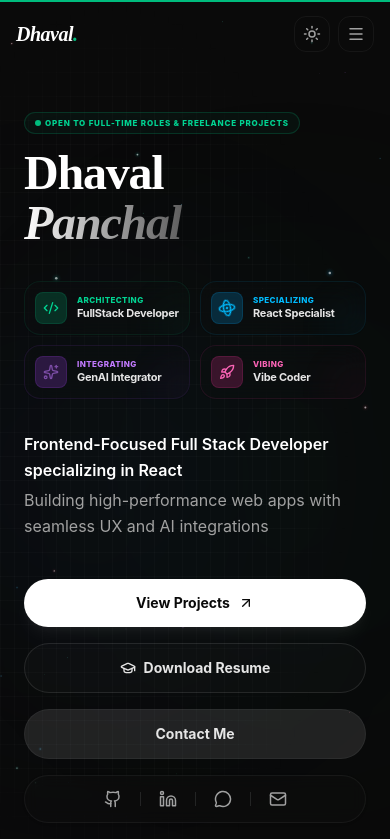
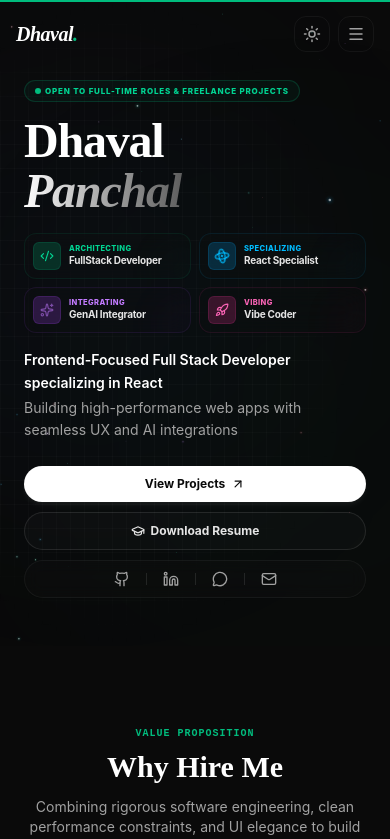
Before and after one commit to Wrap15/My-Portfolio, a React (Vite) app: page / in a window 390 px wide. Shown: the top 839 px of the page. Built offline with nearby package versions, Linux system fonts and the light colour scheme.

Commit message:
refactor(ui): update theme toggle and add view transition styles
Pass event objects to theme toggle handlers to support View Transitions API triggers. Add baseline CSS rules to configure view transition stacking order.

```diff
--- a/src/App.tsx
+++ b/src/App.tsx
@@ -53,7 +53,7 @@ import { SuccessConfetti } from './components/SuccessConfetti';
 import { HoverPreviewTooltip } from './components/HoverPreviewTooltip';
 import { playNavClickSound, playResumeChime, playHoverSound } from './lib/sounds';
 
-const Navbar = ({ theme, toggleTheme }: { theme: string, toggleTheme: () => void }) => {
+const Navbar = ({ theme, toggleTheme }: { theme: string, toggleTheme: (e?: React.MouseEvent) => void }) => {
   const [isScrolled, setIsScrolled] = useState(false);
   const [isMobileMenuOpen, setIsMobileMenuOpen] = useState(false);
 
@@ -114,9 +114,9 @@ const Navbar = ({ theme, toggleTheme }: { theme: string, toggleTheme: () => void
           ))}
 
           <button
-            onClick={() => {
+            onClick={(e) => {
               playNavClickSound();
-              toggleTheme();
+              toggleTheme(e);
             }}
             className="relative p-2 w-9 h-9 flex items-center justify-center overflow-hidden rounded-full hover:bg-neutral-100 dark:hover:bg-white/5 text-neutral-600 dark:text-neutral-400 hover:text-neutral-950 dark:hover:text-white transition-all shadow-sm border border-neutral-200 dark:border-white/10"
             aria-label="Toggle theme"
@@ -152,9 +152,9 @@ const Navbar = ({ theme, toggleTheme }: { theme: string, toggleTheme: () => void
         {/* Mobile Toggle */}
         <div className="flex items-center gap-2 md:hidden">
           <button
-            onClick={() => {
+            onClick={(e) => {
               playNavClickSound();
-              toggleTheme();
+              toggleTheme(e);
             }}
             className="relative p-2 w-9 h-9 flex items-center justify-center overflow-hidden rounded-xl text-neutral-600 dark:text-neutral-400 hover:bg-neutral-100 dark:hover:bg-white/5 active:scale-95 transition-all border border-neutral-200/40 dark:border-white/5"
             aria-label="Toggle theme mobile"
@@ -318,7 +318,7 @@ const HeroSlab: React.FC<HeroSlabProps> = ({ label, title, icon: Icon, color, ta
       onMouseLeave={handleMouseLeave}
       onClick={handleClick}
       className={cn(
-        "group relative cursor-pointer overflow-hidden rounded-2xl p-2.5 sm:p-3 md:p-3.5 text-left border bg-white/40 dark:bg-neutral-900/15 backdrop-blur-md transition-all duration-300 shadow-2xs flex items-center gap-2.5 sm:gap-3 w-full self-stretch select-none",
+        "group relative cursor-pointer overflow-hidden rounded-xl sm:rounded-2xl p-1.5 min-[375px]:p-2 sm:p-3 md:p-3.5 text-left border bg-white/40 dark:bg-neutral-900/15 backdrop-blur-md transition-all duration-300 shadow-2xs flex items-center gap-1.5 min-[375px]:gap-2 sm:gap-3 w-full self-stretch select-none",
         colors.border,
         colors.shadow
       )}
@@ -331,7 +331,7 @@ const HeroSlab: React.FC<HeroSlabProps> = ({ label, title, icon: Icon, color, ta
 
       {/* Decorative accent background blob */}
       <div className={cn(
-        "absolute -right-4 -bottom-4 w-12 h-12 rounded-full blur-xl pointer-events-none opacity-15 dark:opacity-8 transition-opacity duration-300 z-0",
+        "absolute -right-4 -bottom-4 w-12 h-12 rounded-full blur-xl pointer-events-none opacity-10 dark:opacity-5 transition-opacity duration-300 z-0",
         color === 'emerald' && 'bg-emerald-500',
         color === 'sky' && 'bg-sky-500',
         color === 'purple' && 'bg-purple-500',
@@ -340,11 +340,11 @@ const HeroSlab: React.FC<HeroSlabProps> = ({ label, title, icon: Icon, color, ta
 
       {/* Left side: Icon Container */}
       <div className={cn(
-        "w-8 h-8 sm:w-9 sm:h-9 rounded-lg sm:rounded-xl flex items-center justify-center shrink-0 border transition-all duration-300 group-hover:scale-105 relative z-10",
+        "w-6 h-6 min-[375px]:w-7 min-[375px]:h-7 sm:w-9 sm:h-9 rounded-md sm:rounded-xl flex items-center justify-center shrink-0 border transition-all duration-300 group-hover:scale-105 relative z-10",
         colors.iconBg
       )}>
         <Icon className={cn(
-          "size-4 sm:size-4.5 transition-transform duration-300",
+          "size-3 min-[375px]:size-3.5 sm:size-4.5 transition-transform duration-300",
           color === 'sky' && 'animate-[spin_8s_linear_infinite]',
           color === 'purple' && 'animate-pulse',
           color === 'pink' && 'group-hover:animate-[bounce_1s_infinite]'
@@ -354,12 +354,12 @@ const HeroSlab: React.FC<HeroSlabProps> = ({ label, title, icon: Icon, color, ta
       {/* Right side: Inner content */}
       <div className="flex-1 min-w-0 relative z-10 flex flex-col justify-center">
         <p className={cn(
-          "text-[8px] sm:text-[9px] font-extrabold uppercase tracking-wider leading-none mb-0.5 sm:mb-1 transition-all select-none",
+          "text-[7px] min-[375px]:text-[7.5px] sm:text-[9px] font-extrabold uppercase tracking-wider leading-none mb-0.5 sm:mb-1 transition-all select-none",
           colors.text
         )}>
           {label}
         </p>
-        <p className="text-[11px] sm:text-[12px] md:text-[13px] font-bold text-neutral-800 dark:text-neutral-200 tracking-tight leading-snug truncate group-hover:text-neutral-950 dark:group-hover:text-white transition-colors">
+        <p className="text-[9.5px] min-[375px]:text-[10px] sm:text-[12px] md:text-[13px] font-bold text-neutral-800 dark:text-neutral-200 tracking-tight leading-none min-[375px]:leading-snug truncate group-hover:text-neutral-950 dark:group-hover:text-white transition-colors">
           {title}
         </p>
       </div>
@@ -454,7 +454,7 @@ const Hero = ({ onSlabClick }: { onSlabClick: (tag: string) => void }) => {
   };
 
   return (
-    <section id="about" className="relative min-h-screen flex items-center pt-28 pb-20 overflow-hidden">
+    <section id="about" className="relative lg:min-h-screen flex items-center pt-20 sm:pt-28 pb-12 sm:pb-20 overflow-hidden">
       {/* Background Decorative Grid and Glow Elements */}
       <div className="absolute inset-0 bg-[linear-gradient(to_right,#8080800a_1px,transparent_1px),linear-gradient(to_bottom,#8080800a_1px,transparent_1px)] bg-[size:14px_24px] [mask-image:radial-gradient(ellipse_60%_50%_at_30%_50%,#000_75%,transparent_100%)] pointer-events-none" />
       <div className="absolute top-1/4 left-10 w-[500px] h-[500px] bg-emerald-500/[0.08] dark:bg-emerald-500/[0.05] rounded-full blur-[130px] pointer-events-none animate-pulse" />
@@ -487,7 +487,7 @@ const Hero = ({ onSlabClick }: { onSlabClick: (tag: string) => void }) => {
 
             <motion.h1
               variants={itemVariants}
-              className="text-4xl min-[360px]:text-5xl sm:text-7xl md:text-[5.5rem] font-serif font-bold leading-[0.95] mb-8 text-neutral-950 dark:text-white tracking-tight"
+              className="text-4xl min-[360px]:text-5xl sm:text-7xl md:text-[5.5rem] font-serif font-bold leading-[0.95] mb-4 sm:mb-6 text-neutral-950 dark:text-white tracking-tight"
             >
               Dhaval
               <span className="block text-gradient italic mt-1 pb-1 pr-4">Panchal</span>
@@ -496,9 +496,9 @@ const Hero = ({ onSlabClick }: { onSlabClick: (tag: string) => void }) => {
             {/* Premium Interactive Bento-Style Slabs */}
             <motion.div
               variants={itemVariants}
-              className="mb-8 w-full"
+              className="mb-4 sm:mb-6 w-full"
             >
-              <div className="grid grid-cols-2 md:grid-cols-4 gap-2.5 sm:gap-3.5 md:gap-4 w-full">
+              <div className="grid grid-cols-2 md:grid-cols-4 gap-1.5 min-[375px]:gap-2 sm:gap-3 w-full">
                 <HeroSlab
                   label="Architecting"
                   title="FullStack Developer"
@@ -536,9 +536,9 @@ const Hero = ({ onSlabClick }: { onSlabClick: (tag: string) => void }) => {
 
             <motion.p
               variants={itemVariants}
-              className="text-base sm:text-lg text-neutral-600 dark:text-neutral-400 max-w-2xl mb-10 leading-relaxed text-left font-sans"
+              className="text-sm sm:text-base md:text-lg text-neutral-600 dark:text-neutral-400 max-w-2xl mb-6 sm:mb-8 leading-relaxed text-left font-sans animate-fade-in"
             >
-              <span className="text-neutral-950 dark:text-white font-semibold block mb-1">
+              <span className="text-neutral-950 dark:text-white font-semibold block mb-0.5 sm:mb-1">
                 Frontend-Focused Full Stack Developer specializing in React
               </span>
               Building high-performance web apps with seamless UX and AI integrations
@@ -546,7 +546,7 @@ const Hero = ({ onSlabClick }: { onSlabClick: (tag: string) => void }) => {
 
             <motion.div
               variants={itemVariants}
-              className="flex flex-col sm:flex-row flex-wrap items-stretch sm:items-center justify-start gap-4 w-full"
+              className="flex flex-col sm:flex-row flex-wrap items-stretch sm:items-center justify-start gap-2.5 sm:gap-3.5 w-full"
             >
               {/* Primary View Projects */}
               <motion.a
@@ -561,10 +561,10 @@ const Hero = ({ onSlabClick }: { onSlabClick: (tag: string) => void }) => {
                   playNavClickSound();
                   document.getElementById('projects')?.scrollIntoView({ behavior: 'smooth' });
                 }}
-                className="w-full sm:w-auto px-7 py-3.5 rounded-full bg-emerald-500 hover:bg-emerald-400 text-neutral-950 font-bold dark:bg-white dark:hover:bg-neutral-200 transition-colors flex items-center justify-center gap-2 group shadow-lg shadow-emerald-500/10 dark:shadow-white/5 text-sm cursor-pointer whitespace-nowrap"
+                className="w-full sm:w-auto px-5 py-2.5 sm:px-6.5 sm:py-3 rounded-full bg-emerald-500 hover:bg-emerald-400 text-neutral-950 font-bold dark:bg-white dark:hover:bg-neutral-200 transition-colors flex items-center justify-center gap-1.5 group shadow-md shadow-emerald-500/10 dark:shadow-white/5 text-xs sm:text-sm cursor-pointer whitespace-nowrap"
               >
                 <span>View Projects</span>
-                <ArrowUpRight size={16} className="group-hover:translate-x-0.5 group-hover:-translate-y-0.5 transition-transform" />
+                <ArrowUpRight size={14} className="group-hover:translate-x-0.5 group-hover:-translate-y-0.5 transition-transform" />
               </motion.a>
 
               {/* Download Resume Link */}
@@ -575,35 +575,20 @@ const Hero = ({ onSlabClick }: { onSlabClick: (tag: string) => void }) => {
                 target="_blank"
                 rel="noopener noreferrer"
                 onClick={playResumeChime}
-                className="w-full sm:w-auto px-7 py-3.5 rounded-full border border-neutral-300 dark:border-white/10 hover:border-neutral-400 dark:hover:border-white/20 text-neutral-800 dark:text-neutral-200 font-bold transition-all flex items-center justify-center gap-2 text-sm cursor-pointer bg-neutral-100/30 dark:bg-white/[0.02]"
+                className="w-full sm:w-auto px-5 py-2.5 sm:px-6.5 sm:py-3 rounded-full border border-neutral-300 dark:border-white/10 hover:border-neutral-400 dark:hover:border-white/20 text-neutral-800 dark:text-neutral-200 font-bold transition-all flex items-center justify-center gap-1.5 text-xs sm:text-sm cursor-pointer bg-neutral-100/30 dark:bg-white/[0.02]"
               >
-                <GraduationCap size={16} />
+                <GraduationCap size={14} />
                 <span>Download Resume</span>
               </motion.a>
 
-              {/* Contact Me Button */}
-              <motion.a
-                whileHover={{ scale: 1.02 }}
-                whileTap={{ scale: 0.98 }}
-                href="#contact"
-                onClick={(e) => {
-                  e.preventDefault();
-                  playNavClickSound();
-                  document.getElementById('contact')?.scrollIntoView({ behavior: 'smooth' });
-                }}
-                className="w-full sm:w-auto px-7 py-3.5 rounded-full bg-neutral-950 hover:bg-neutral-800 dark:bg-white/10 dark:hover:bg-white/15 text-white dark:text-neutral-200 font-bold transition-all flex items-center justify-center text-sm cursor-pointer border border-neutral-800 dark:border-white/5 text-center"
-              >
-                <span>Contact Me</span>
-              </motion.a>
-
-              <div className="w-full sm:w-auto flex items-center justify-center gap-4.5 bg-neutral-100/50 dark:bg-neutral-900/25 px-5 py-3.5 rounded-full border border-neutral-200/40 dark:border-white/5 backdrop-blur-sm shadow-sm md:ml-2">
-                <a href="https://github.com/Wrap15" target="_blank" rel="noreferrer" className="text-neutral-500 dark:text-neutral-400 hover:text-neutral-950 dark:hover:text-white transition-all duration-200" title="GitHub"><Github size={18} /></a>
-                <div className="w-px h-3.5 bg-neutral-300 dark:bg-white/10" />
-                <a href="https://www.linkedin.com/in/dhaval-panchal-726a0625b/" target="_blank" rel="noreferrer" className="text-neutral-500 dark:text-neutral-400 hover:text-neutral-950 dark:hover:text-white transition-all duration-200" title="LinkedIn"><Linkedin size={18} /></a>
-                <div className="w-px h-3.5 bg-neutral-300 dark:bg-white/10" />
-                <a href="https://wa.me/919875161613" target="_blank" rel="noreferrer" className="text-neutral-500 dark:text-neutral-400 hover:text-neutral-950 dark:hover:text-white transition-all duration-200" title="WhatsApp"><MessageCircle size={18} /></a>
-                <div className="w-px h-3.5 bg-neutral-300 dark:bg-white/10" />
-                <a href="mailto:dhavalpanchal1775@gmail.com" className="text-neutral-500 dark:text-neutral-400 hover:text-neutral-950 dark:hover:text-white transition-all duration-200" title="Email"><Mail size={18} /></a>
+              <div className="w-full sm:w-auto flex items-center justify-center gap-4 bg-neutral-100/50 dark:bg-neutral-900/25 px-4.5 py-2.5 sm:px-5 sm:py-3 rounded-full border border-neutral-200/40 dark:border-white/5 backdrop-blur-sm shadow-2xs md:ml-2">
+                <a href="https://github.com/Wrap15" target="_blank" rel="noreferrer" className="text-neutral-500 dark:text-neutral-400 hover:text-neutral-950 dark:hover:text-white transition-all duration-200" title="GitHub"><Github size={16} /></a>
+                <div className="w-px h-3 bg-neutral-300 dark:bg-white/10" />
+                <a href="https://www.linkedin.com/in/dhaval-panchal-726a0625b/" target="_blank" rel="noreferrer" className="text-neutral-500 dark:text-neutral-400 hover:text-neutral-950 dark:hover:text-white transition-all duration-200" title="LinkedIn"><Linkedin size={16} /></a>
+                <div className="w-px h-3 bg-neutral-300 dark:bg-white/10" />
+                <a href="https://wa.me/919875161613" target="_blank" rel="noreferrer" className="text-neutral-500 dark:text-neutral-400 hover:text-neutral-950 dark:hover:text-white transition-all duration-200" title="WhatsApp"><MessageCircle size={16} /></a>
+                <div className="w-px h-3 bg-neutral-300 dark:bg-white/10" />
+                <a href="mailto:dhavalpanchal1775@gmail.com" className="text-neutral-500 dark:text-neutral-400 hover:text-neutral-950 dark:hover:text-white transition-all duration-200" title="Email"><Mail size={16} /></a>
               </div>
             </motion.div>
           </motion.div>
@@ -2100,14 +2085,59 @@ export default function App() {
     return 'dark';
   });
 
-  const toggleTheme = () => {
-    document.documentElement.classList.add('theme-transitioning');
-    const newTheme = theme === 'dark' ? 'light' : 'dark';
-    setTheme(newTheme);
-    localStorage.setItem('theme', newTheme);
-    setTimeout(() => {
-      document.documentElement.classList.remove('theme-transitioning');
-    }, 700);
+  const toggleTheme = (e?: React.MouseEvent) => {
+    const changeTheme = () => {
+      const newTheme = theme === 'dark' ? 'light' : 'dark';
+      setTheme(newTheme);
+      localStorage.setItem('theme', newTheme);
+    };
+
+    if (
+      typeof document === 'undefined' ||
+      typeof window === 'undefined' ||
+      !document.startViewTransition ||
+      window.matchMedia('(prefers-reduced-motion: reduce)').matches
+    ) {
+      document.documentElement.classList.add('theme-transitioning');
+      changeTheme();
+      setTimeout(() => {
+        document.documentElement.classList.remove('theme-transitioning');
+      }, 750);
+      return;
+    }
+
+    let x = window.innerWidth - 40;
+    let y = 40;
+
+    if (e && e.clientX !== undefined && e.clientY !== undefined) {
+      x = e.clientX;
+      y = e.clientY;
+    }
+
+    const endRadius = Math.hypot(
+      Math.max(x, window.innerWidth - x),
+      Math.max(y, window.innerHeight - y)
+    );
+
+    const transition = document.startViewTransition(() => {
+      changeTheme();
+    });
+
+    transition.ready.then(() => {
+      document.documentElement.animate(
+        {
+          clipPath: [
+            `circle(0px at ${x}px ${y}px)`,
+            `circle(${endRadius}px at ${x}px ${y}px)`
+          ]
+        },
+        {
+          duration: 650,
+          easing: 'cubic-bezier(0.16, 1, 0.3, 1)',
+          pseudoElement: '::view-transition-new(root)'
+        }
+      );
+    });
   };
 
   useEffect(() => {
--- a/src/index.css
+++ b/src/index.css
@@ -37,3 +37,19 @@
               fill 700ms cubic-bezier(0.4, 0, 0.2, 1),
               stroke 700ms cubic-bezier(0.4, 0, 0.2, 1) !important;
 }
+
+/* Premium circular clip-path View Transitions */
+::view-transition-old(root),
+::view-transition-new(root) {
+  animation: none !important;
+  mix-blend-mode: normal !important;
+  display: block;
+}
+
+::view-transition-old(root) {
+  z-index: 1;
+}
+
+::view-transition-new(root) {
+  z-index: 99995;
+}
```
